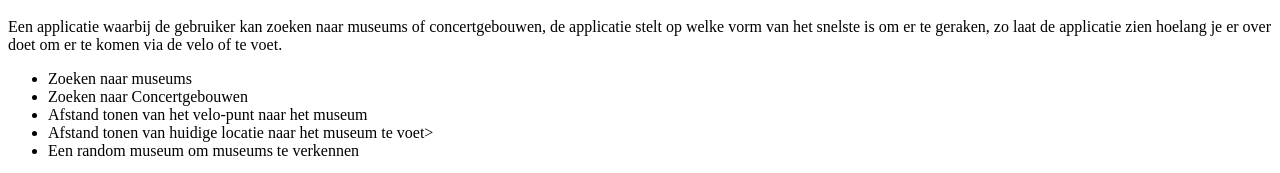
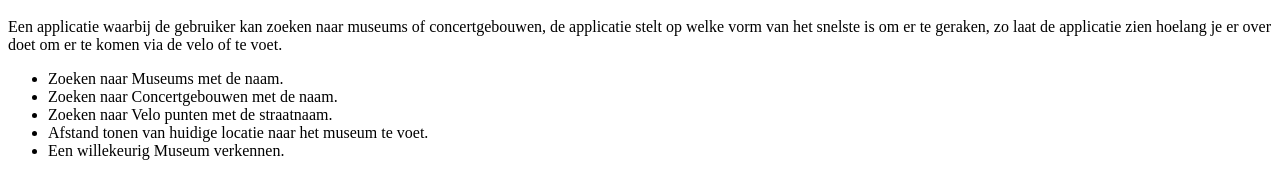
Before and after one commit to Basvanderhoeven/WebFrameworks, an Angular app: page /#/home in a window 1280 px wide. Shown: the part 773-946 px from the top of the page. Built offline with nearby package versions, Linux system fonts and the light colour scheme; what angular-bootstrap-md would draw is missing.

Commit message:
opdracht afgewerkt met buurtwc georderd op afstand

```diff
--- a/src/app/joren/buurtWc/buurtWc.component.ts
+++ b/src/app/joren/buurtWc/buurtWc.component.ts
@@ -31,29 +31,17 @@
         //this.GetMyPosition();
         setInterval(this.GetMyPosition(), 1000);
         this.service.getLijst().subscribe(result => this.data = this.MapResult(result));
-        this.wcLijstSorted = this.wcLijst.sort(sortBy('wcLijst.distance'));
-        //this.wcLijstDistancesSorted = this.wcLijstDistances.sort((n1.distance, n1.distance): number =>{});
-        console.log("wclijst",this.wcLijst);
-        console.log("wclijstsorted", this.wcLijstSorted);
-        console.log("numeric array", this.numericArray);
-        console.log("wclijstdistancessorted", this.wcLijstDistancesSorted);
     }
     GetMyPosition = () => {
-        //this.myLocation.latitude = position.coords.latitude;
-        //this.myLocation.longitude = position.coords.longitude;
-        //console.log(this.myLocation);
         if(navigator.geolocation){
             navigator.geolocation.getCurrentPosition(
                 position => {
                     this.lat = position.coords.latitude;
                     this.lng = position.coords.longitude;
-                    //this.myPosition.latitude = position.coords.latitude;
-                    //this.myPosition.longitude = position.coords.longitude;
                 });
             }
     }
     GetDistance = (_lat, _lng) => {
-        //console.log(this.lat, this.lng);
         var distance = geolib.getDistance(
             {
                 latitude : this.lat,
@@ -88,6 +76,15 @@
             this.wcLocaties.push(locatie);
             this.wcLijst.push(wc);
         }
+        for(let i = 0; i < this.wcLijst.length; i++) {
+            for(let j =i; j < this.wcLijst.length; j++){
+                if(this.wcLijst[i].distance > this.wcLijst[j].distance) {
+                    let tmp = this.wcLijst[j];
+                    this.wcLijst[j] = this.wcLijst[i];
+                    this.wcLijst[i] = tmp;
+                }
+            }
+         }
         //console.log(wc);
 
         return wc;
--- a/src/app/uitlegBas/uitlegBas.component.html
+++ b/src/app/uitlegBas/uitlegBas.component.html
@@ -9,11 +9,11 @@
 
 
         <ul>
-            <li>Zoeken naar museums</li>
-            <li>Zoeken naar Concertgebouwen</li>
-            <li>Afstand tonen van het velo-punt naar het museum</li>
-            <li>Afstand tonen van huidige locatie naar het museum te voet></li>
-            <li>Een random museum om museums te verkennen</li>
+            <li>Zoeken naar Museums met de naam.</li>
+            <li>Zoeken naar Concertgebouwen met de naam.</li>
+            <li>Zoeken naar Velo punten met de straatnaam.</li>
+            <li>Afstand tonen van huidige locatie naar het museum te voet.</li>
+            <li>Een willekeurig Museum verkennen.</li>
         </ul>
 </div>
 <!--
```
